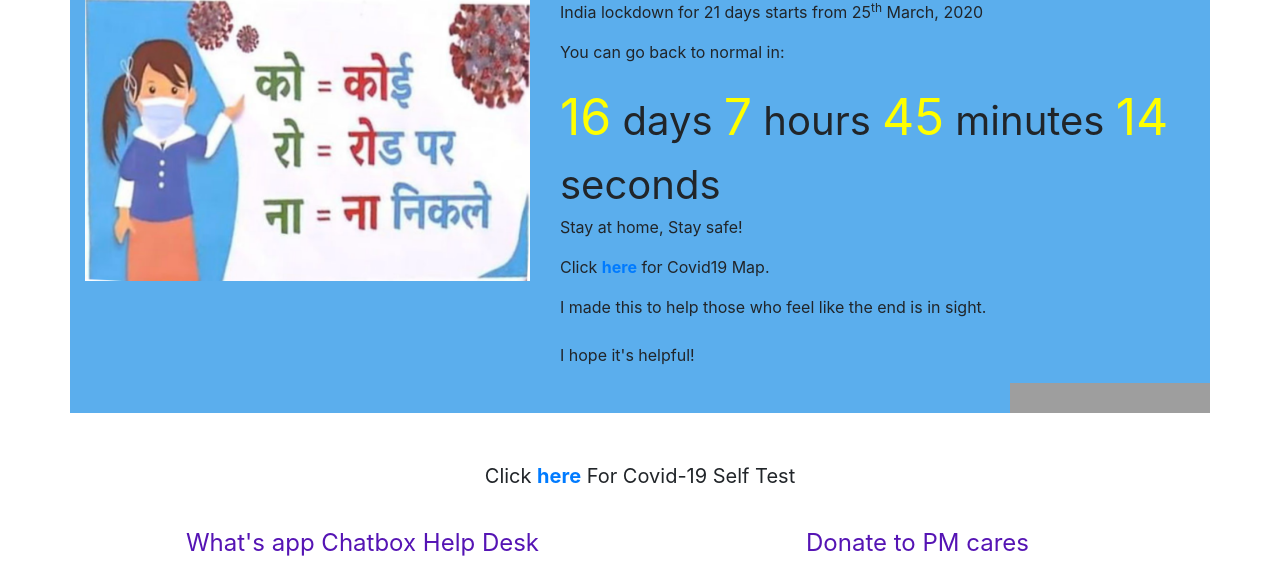
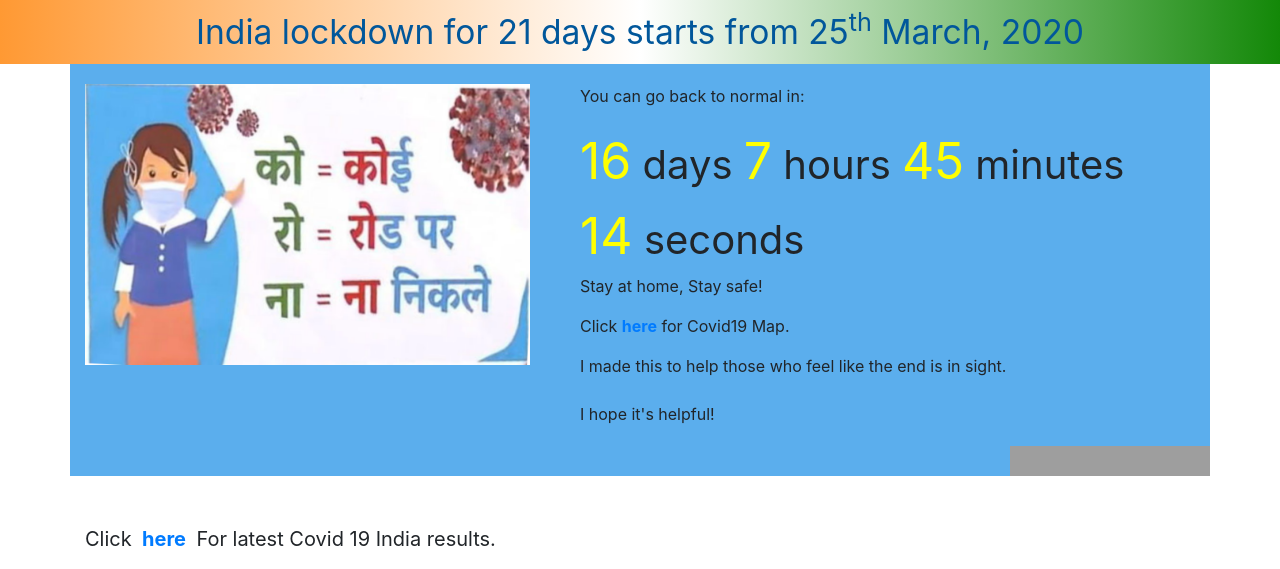
Before and after one commit to sanjeevbaurai/indialockdown, a PHP site: page / in a window 1280 px wide. Shown: the top 569 px of the page. Run offline with PHP 8.4, Linux system fonts and the light colour scheme; some libraries are stand-ins or nearby versions; grey boxes are pictures that could not be loaded.

Commit message:
added new link and header

```diff
--- a/css/style.css
+++ b/css/style.css
@@ -57,6 +57,9 @@ img {
 #header{
    background-color: #5baeed;
 }
+.innerContainer{
+margin: 20px;
+}
 #headerImg{
     background: url('../images/header.png');
     height: 281px;
@@ -65,6 +68,7 @@ img {
     background-repeat: no-repeat;
     background-color: #5baeed;
     padding: 30px; ;
+    margin :20px 0;
 }
 .center {
     margin: auto;
@@ -137,7 +141,41 @@ img {
     cursor: pointer;
     text-decoration: none;
 }
+.nav-wrapper {
+    background: linear-gradient(90deg, rgba(255,153,51,1) 0%, rgba(255,255,255,1) 50%, rgba(19,136,8,1) 100%);
+}
 
+nav .brand-logo.center {
+    left: 50%;
+    transform: translateX(-50%);
+}
+@media only screen and (min-width: 601px) {
+    nav, nav .nav-wrapper i, nav a.sidenav-trigger, nav a.sidenav-trigger i {
+        height: 64px;
+        line-height: 64px;
+    }
+}
+nav .nav-wrapper {
+    position: relative;
+    height: 100%;
+}
+nav .brand-logo {
+    position: absolute;
+    color: #fff;
+    display: inline-block;
+    font-size: 2.1rem;
+    padding: 0;
+    text-decoration: none;
+}
+a.brand-logo:hover{
+    text-decoration: none;
+}
+.center, .center-align {
+    text-align: center;
+}
+.light-blue-text.text-darken-4 {
+    color: #01579b !important;
+}
 ul {
     list-style: none
 }
--- a/index.html
+++ b/index.html
@@ -18,6 +18,11 @@
 </head>
 
 <body>
+    <nav>
+		<div class="nav-wrapper">
+		  <a href="#" class="brand-logo center"><span class="light-blue-text text-darken-4">India lockdown for 21 days starts from 25<sup>th</sup> March, 2020</span></a>
+		</div>
+		</nav>
    <div id="header" class="container">
         <div class="row">
             <div class="col-md-5">
@@ -25,7 +30,8 @@
                </div>
             </div>
             <div class="col-md-7">
-                    <p class="">India lockdown for 21 days starts from 25<sup>th</sup> March, 2020</p>
+                    <div class="innerContainer">
+                        <!-- <p class="">India lockdown for 21 days starts from 25<sup>th</sup> March, 2020</p> -->
                         <p class="">You can go back to normal in:</p>
                         <div class="timer"><span id="days"></span> days <span id="hours"></span> hours <span id="minutes"></span> minutes <span id="seconds"></span> seconds
                         </div>
@@ -33,6 +39,7 @@
                         <p> Click <a href="https://google.org/crisisresponse/covid19-map" target="_black"><b>here</b></a> for Covid19 Map. </p>
                         <p class="">I made this to help those who feel like the end is in sight.<br><br>I hope it's helpful!</p>
                         <!-- hitwebcounter Code START -->
+                     </div>
 
             </div>
         </div>
@@ -45,8 +52,10 @@
    <br/>
    <br/>
    <div class="container">
-       <div class="wrap infoLink" style="display: flex;">
-        Click&nbsp;<a href="http://covid19.kpolom.com/" target="_blank"><b> here </b></a>&nbsp;For Covid-19 Self Test
+
+       <div class="wrap infoLink" style="display: flex; flex-direction: column;">
+        <p>Click&nbsp;<a href="https://www.covid19india.org" target="_blank"><b> here </b></a>&nbsp;For latest Covid 19 India results.</p>
+         <p> Click&nbsp;<a href="http://covid19.kpolom.com/" target="_blank"><b> here </b></a>&nbsp;For Covid-19 Self Test.</p>
        </div>
 
        <br/>
```
Lines whose indentation alone changed are shown as unchanged.
